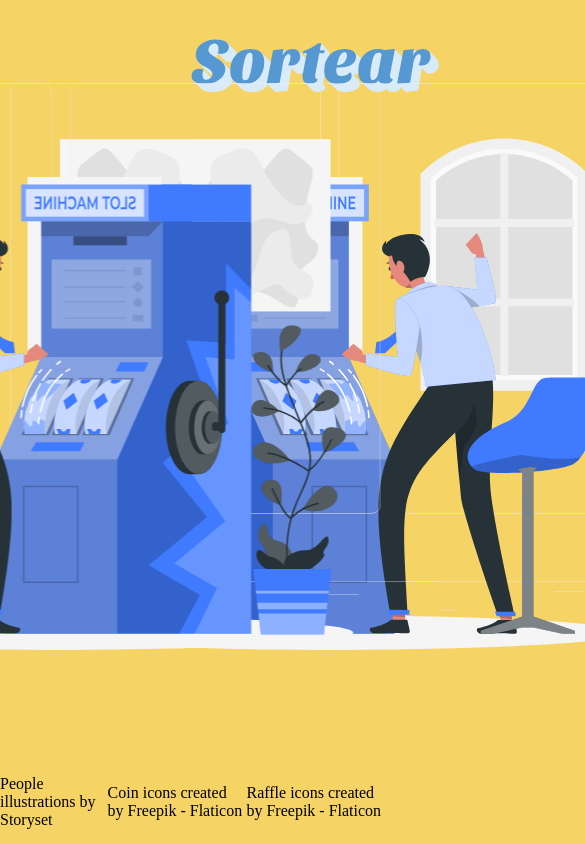
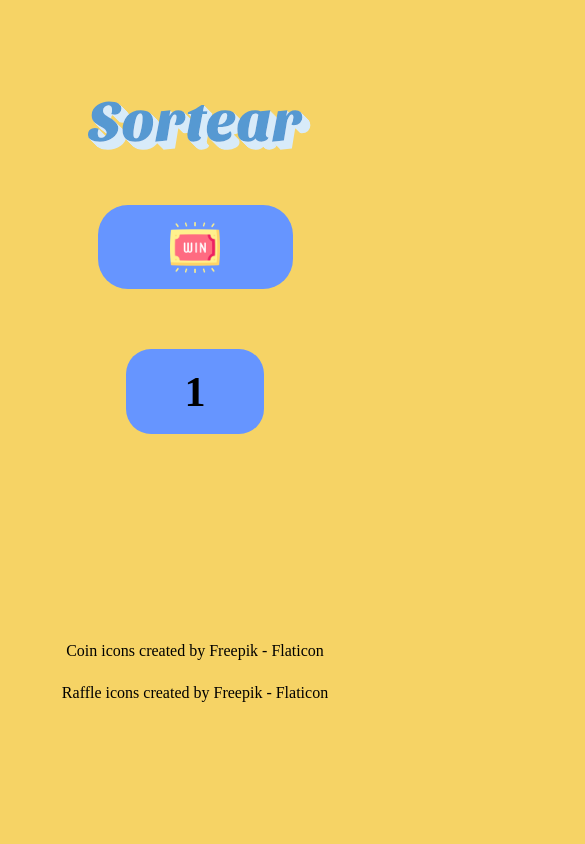
Before and after one commit to Bruno-SSC/Sorting-number, a plain HTML site: page index.html in a window 390 px wide. Shown: the top 844 px of the page, 585 px wide, since content can reach past the window. Drawn offline with Linux system fonts and the light colour scheme.

Commit message:
changed result effect and responsive fixes

```diff
--- a/sass/img-cont.sass
+++ b/sass/img-cont.sass
@@ -1,11 +1,12 @@
-.img-cont
-    height: 90vh
-    width: 30vw
-    display: flex
-    justify-content: center
-    align-items: flex-end
-    > img
-        height: 100%
-        object-fit: fill
+main
+    .img-cont
+        height: 90vh
+        width: 35vw
+        display: flex
+        justify-content: center
+        align-items: center
+        > img
+            height: 80%
+            object-fit: fill
     .left
         transform: rotateY(180deg)
--- a/sass/main.sass
+++ b/sass/main.sass
@@ -2,4 +2,5 @@
 @use 'img-cont'
 @use 'middle-cont'
 @use 'references'
+@use 'mobile'
 @import url('https://fonts.googleapis.com/css2?family=Noto+Serif+Telugu:wght@700&display=swap')
--- a/sass/middle-cont.sass
+++ b/sass/middle-cont.sass
@@ -2,27 +2,38 @@
     display: flex
     flex-direction: column
     align-items: center
+    width: 30vw
     height: 90vh
-    width: 30vw
-    gap: 30px
     .title
-        width: 30vw
+        width: 100%
+        display: flex
+        justify-content: center
+        align-items: flex-end
+        margin-top: 10%
+        > img
+            height: 80%
+            object-fit: fill
     .sort-button
-        width: 15vw
-        height: 10vh
+        width: 50%
+        height: 10%
         border-radius: 30px
         background: #6695FF
         display: grid
         place-items: center
         cursor: pointer
-        img
+        margin-bottom: 30px
+        > img
             width: 3vw
     .result
         display: grid
         place-items: center
         background: #6695FF
-        width: 15vw
+        width: fit-content
+        padding: 1% 15%
         height: fit-content
         border-radius: 10px
         h1
-            font-size: 4rem
+            font-size: 5vw
+            transition: all 1s ease-in-out
+        .done
+            color: white
--- /dev/null
+++ b/sass/mobile.sass
@@ -0,0 +1,29 @@
+@media screen and (max-width: 1000px)
+    main
+        .img-cont
+            display: none
+        .middle-cont
+            width: 100vw
+            height: 70vh
+            gap: 30px
+            .title
+                > img
+                    width: 100%
+            .sort-button
+                height: 10vh
+                > img
+                    width: 6vh
+            .result
+                height: 10vh
+                border-radius: 25px
+                h1
+                    font-size: 5vh
+    footer
+        width: 80%
+        margin-top: 10%
+        .references
+            text-align: center
+            display: flex
+            flex-direction: column
+        .references a:nth-child(1)
+            display: none
--- a/scripts/script.js
+++ b/scripts/script.js
@@ -2,11 +2,10 @@ const sortBTN = document.querySelector('#sortBTN')
 const resultado = document.querySelector('#result h1')
 var interval
 
-
 sortBTN.addEventListener('click', () => {
 
     interval = setInterval(changeNum, 1000)
-    setTimeout(stop, 6000)
+    setTimeout(stop, 4000)
 
 })
 
@@ -15,27 +14,12 @@ function changeNum() {
     let newNum = Math.round(Math.random() * 100)
     resultado.innerHTML = newNum
 
-    let animateText = {
-        display: ['inline'],
-        fontSize: [0, '7rem'],
-        transform: ['rotate(360deg)']
-    }
-
-    let animate = {
-        display: ['grid'],
-        width: [0, '15vw'],
-        height: [0, '30vh'],
-    }
-
-    let animateOption = {
-        duration: 300,
-        iterations: 1
-    }
-
-    resultado.animate(animateText, animateOption)
-    resultado.parentElement.animate(animate, animateOption)
 }
 
 function stop() {
     clearInterval(interval)
+    resultado.classList.add('done')
+    setTimeout(() => {
+        resultado.classList.remove('done')
+    }, 3000);
 }
```
Also changed, not shown: sass/index.sass (deleted), styles/style.css, 1 other file.
